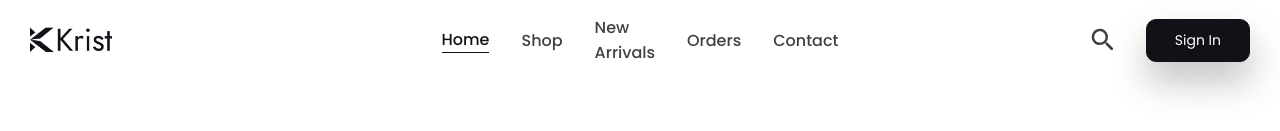
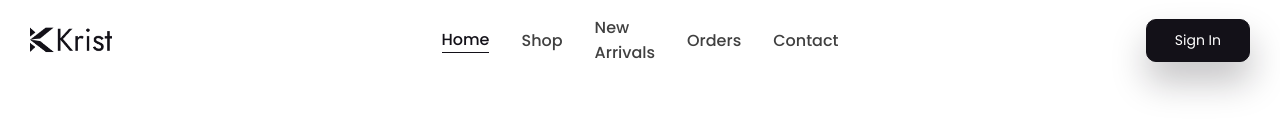
Before and after one commit to AbdullahKhetran/ecommerce-website-mern-stack, a React (Create React App) app in the folder client/: page / in a window 1280 px wide. Shown: the top 131 px of the page. Built offline with nearby package versions, Linux system fonts and the light colour scheme; no server answers.

Commit message:
removed search page links

```diff
--- a/client/src/components/Navbar.jsx
+++ b/client/src/components/Navbar.jsx
@@ -227,9 +227,9 @@ const Navbar = ({openAuth, setOpenAuth, currentUser}) => {
 
                 {/* Pages link on mobile screen */}
                 <Mobileicons>
-                    <Navlink to="/search">
+                    {/* <Navlink to="/search">
                         <SearchRounded sx={{color: "inherit", fontSize: "30px"}} />
-                    </Navlink>
+                    </Navlink> */}
 
 
                     {currentUser ? (
@@ -264,9 +264,9 @@ const Navbar = ({openAuth, setOpenAuth, currentUser}) => {
 
                 {/* Buttons */}
                 <ButtonContainer>
-                    <Navlink to="/search">
+                    {/* <Navlink to="/search">
                         <SearchRounded sx={{color: "inherit", fontSize: "30px"}} />
-                    </Navlink>
+                    </Navlink> */}
 
                     {/* if signed in: display favorite, cart, avatar and logout button */}
                     {currentUser ? (
```
